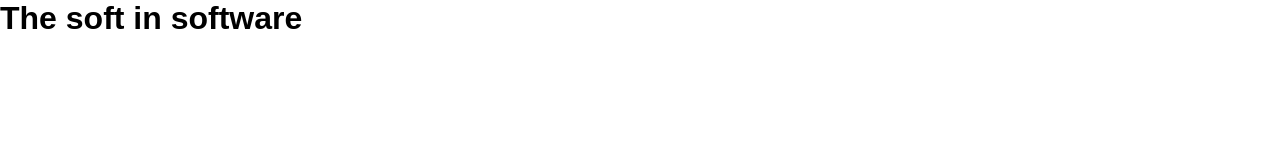
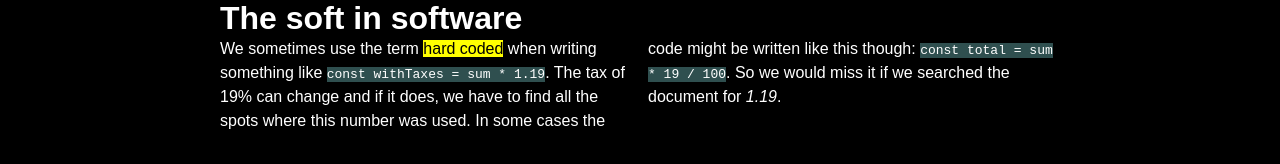
Before and after one commit to xintamosaik/code-monkey, a plain HTML site: page index.html in a window 1280 px wide. Drawn offline with Linux system fonts and the light colour scheme; files that its build step writes are made by us from their sources.

Commit message:
added some text and style

```diff
--- a/index.html
+++ b/index.html
@@ -4,9 +4,19 @@
     <meta charset="UTF-8" />
     <meta name="viewport" content="width=device-width, initial-scale=1" />
     <title>about me</title>
-    <link href="css/style.css" rel="stylesheet" />
+    <link href="style.css" rel="stylesheet" />
   </head>
-  <body>
-    <h1>The soft in software</h1>
+  <body style="display: flex; justify-content: center">
+    <main style="width: 840px">
+      <h1>The soft in software</h1>
+      <p>
+        We sometimes use the term <mark>hard coded</mark> when writing something
+        like <code>const withTaxes = sum * 1.19</code>. The tax of 19% can
+        change and if it does, we have to find all the spots where this number
+        was used. In some cases the code might be written like this though:
+        <code>const total = sum * 19 / 100</code>. So we would miss it if we
+        searched the document for <i>1.19</i>.
+      </p>
+    </main>
   </body>
 </html>
--- a/style.css
+++ b/style.css
@@ -1,9 +1,22 @@
 * {
   margin: 0;
   padding: 0;
+}
+p,
+h1,
+h2,
+h3 {
   font-family: sans-serif;
 }
-
+p {
+  columns: 2;
+  line-height: 1.5;
+}
+code {
+  background-color: DarkSlateGrey;
+}
 html {
+  background-color: black;
+  color: white;
   font-size: 100%;
 }
```
